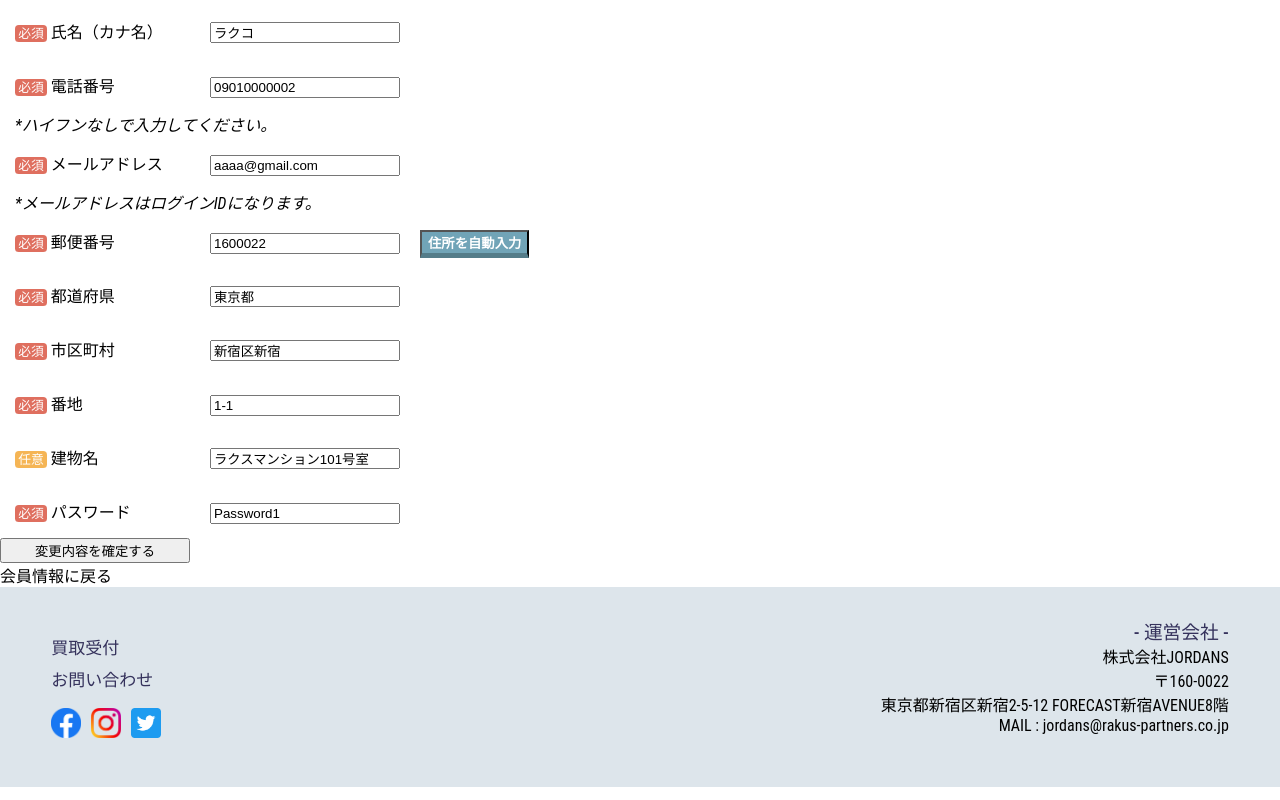
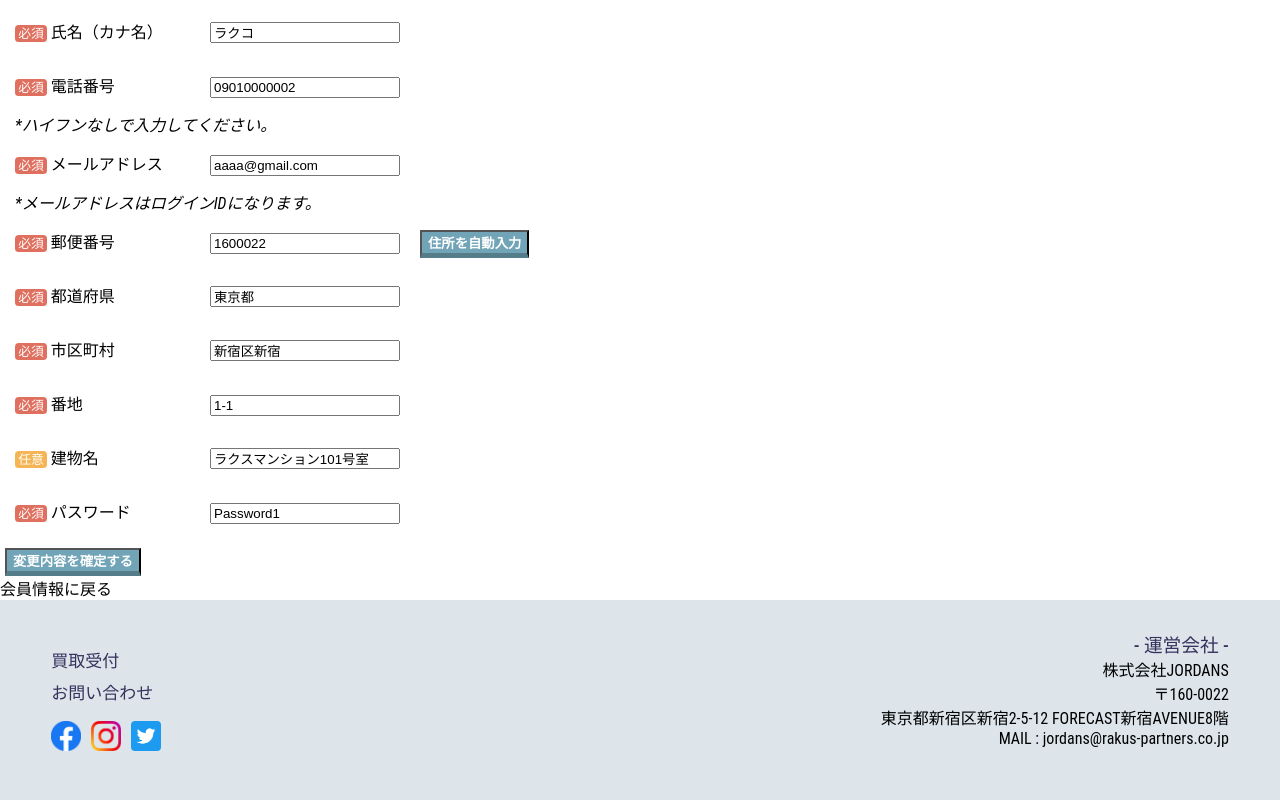
Before and after one commit to tomawatanabe/nextjs_demo, a Next.js app: page /mypage/userimfo/useredit in a window 1280 px wide. Shown: the part 661-1461 px from the top of the page. Built offline with nearby package versions, Linux system fonts and the light colour scheme; data requests are answered from the project's data file.

Commit message:
郵便番号のボタンを修正

```diff
--- a/components/purchase/purchaseForm.tsx
+++ b/components/purchase/purchaseForm.tsx
@@ -213,7 +213,8 @@ const PurchaseForm = ({
           ></input>
           <input
             type="button"
-            className="btn"
+            className="Z
+            zipCodeBtn"
             onClick={citySuggest}
             value="住所を自動入力"
           />
--- a/pages/mypage/userimfo/useredit/index.tsx
+++ b/pages/mypage/userimfo/useredit/index.tsx
@@ -21,7 +21,7 @@ const UserImfo = () => {
     criteriaMode: "all",
     shouldFocusError: false,
   });
-  const cookieName = useCookie()
+  const cookieName = useCookie();
 
   //郵便番号APIから住所を取得する関数
   const citySuggest = async () => {
@@ -36,7 +36,7 @@ const UserImfo = () => {
     const result = await res.json();
 
     //郵便番号が存在しない場合アラートを返す
-    if (result.code === 404||result.code === 400) {
+    if (result.code === 404 || result.code === 400) {
       alert("存在しない郵便番号です");
       return;
     }
@@ -332,7 +332,11 @@ const UserImfo = () => {
               </span>
             )}
           </div>
-          <input type="submit" value="変更内容を確定する" />
+          <input
+            type="submit"
+            className="zipCodeBtn"
+            value="変更内容を確定する"
+          />
         </form>
         <Link href="/mypage/userimfo">会員情報に戻る</Link>
         <Footer />
```
